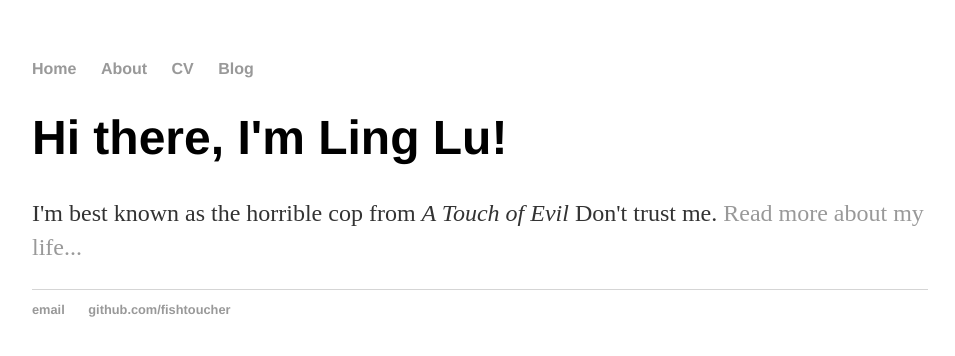
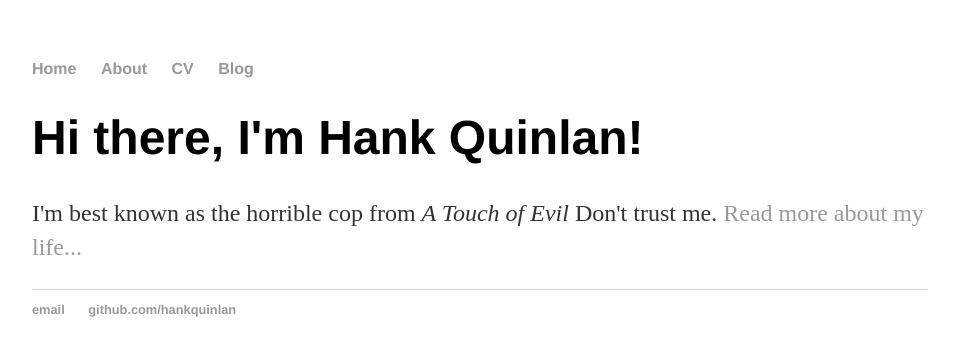
Before and after one commit to fishtoucher/portfolio, a Jekyll site: the page built from index.html, in a window 1280 px wide. Shown: the top 356 px of the page, without its empty margins (160-1115 px from the left). Built offline with Jekyll 4.4.1, drawn with Linux system fonts in a browser that asks for light colours.

Commit message:
Update index.html

```diff
--- a/index.html
+++ b/index.html
@@ -1,30 +1,8 @@
-<!DOCTYPE html>
-<html>
-	<head>
-		<title>Ling Lu - bread lover</title>
-		<!-- link to main stylesheet -->
-		<link rel="stylesheet" type="text/css" href="/css/main.css">
-	</head>
-	<body>
-		<nav>
-    		<ul>
-        		<li><a href="/">Home</a></li>
-	        	<li><a href="/about">About</a></li>
-        		<li><a href="/cv">CV</a></li>
-        		<li><a href="/blog">Blog</a></li>
-    		</ul>
-		</nav>
-		<div class="container">
-    		<div class="blurb">
-        		<h1>Hi there, I'm Ling Lu! </h1>
-				<p>I'm best known as the horrible cop from <em>A Touch of Evil</em> Don't trust me. <a href="/about">Read more about my life...</a></p>
-    		</div><!-- /.blurb -->
-		</div><!-- /.container -->
-		<footer>
-    		<ul>
-        		<li><a href="mailto:ling.lu@hotmail.ca">email</a></li>
-        		<li><a href="https://github.com/fishtoucher">github.com/fishtoucher</a></li>
-			</ul>
-		</footer>
-	</body>
-</html>
+---
+layout: default
+title: Hank Quinlan, Horrible Cop
+---
+<div class="blurb">
+	<h1>Hi there, I'm Hank Quinlan!</h1>
+	<p>I'm best known as the horrible cop from <em>A Touch of Evil</em> Don't trust me. <a href="/about">Read more about my life...</a></p>
+</div><!-- /.blurb -->
```
